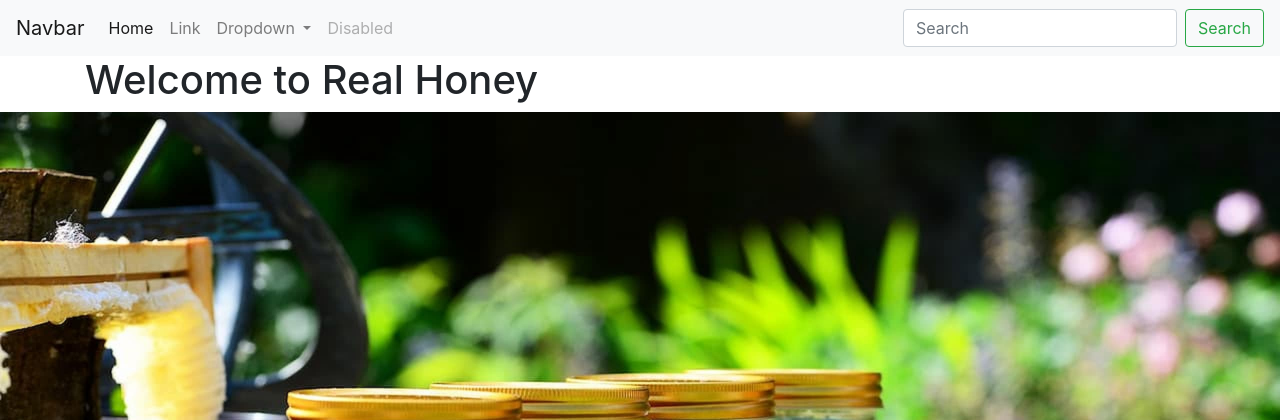
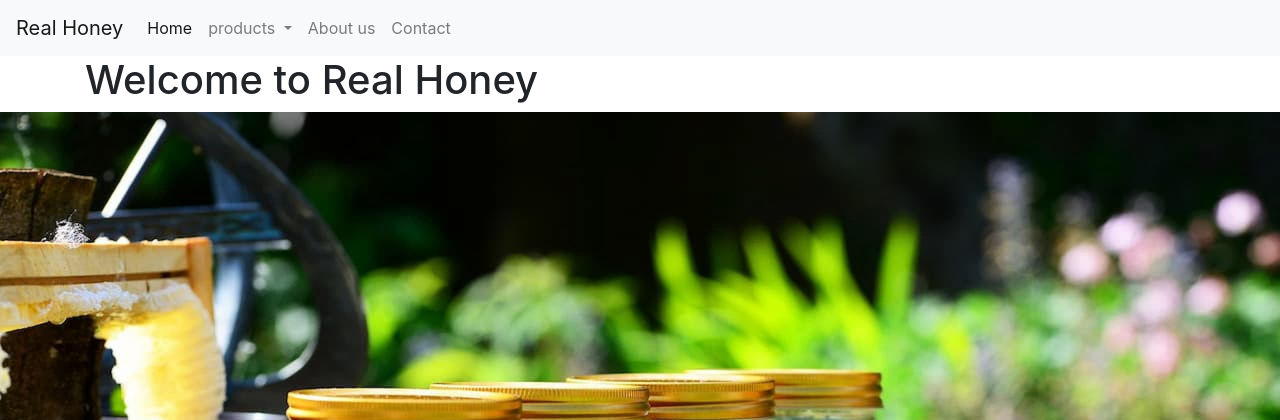
Before and after one commit to Quetzaly88/PP5-Real_Honey, a Django app: template home/templates/home/index.html in a window 1280 px wide. Shown: the top 420 px of the page. Run offline with Django 3.2, Linux system fonts and the light colour scheme; the template is opened without the code that fills it, so the values that code supplies are empty; some libraries are stand-ins or nearby versions; some web fonts are replaced.

Commit message:
Update navbar

```diff
--- a/home/views.py
+++ b/home/views.py
@@ -2,4 +2,4 @@ from django.shortcuts import render
 
 # Create your views here.
 def index(request):
-    return render(request, 'home_page/index.html')
+    return render(request, 'home/index.html')
--- a/products/templates/products/product_list.html
+++ b/products/templates/products/product_list.html
@@ -0,0 +1,2 @@
+{% extends "base.html" %}
+{% load static %}
--- a/templates/base.html
+++ b/templates/base.html
@@ -29,9 +29,9 @@
   </head>
 
   <body>
-    <!--bootstrap navbar-->
+    <!--bootstrap navbar with products dropdown-->
     <nav class="navbar navbar-expand-lg navbar-light bg-light">
-      <a class="navbar-brand" href="#">Navbar</a>
+      <a class="navbar-brand" href="{% url 'home' %}">Real Honey</a>
       <button class="navbar-toggler" type="button" data-toggle="collapse" data-target="#navbarSupportedContent" aria-controls="navbarSupportedContent" aria-expanded="false" aria-label="Toggle navigation">
         <span class="navbar-toggler-icon"></span>
       </button>
@@ -39,30 +39,30 @@
       <div class="collapse navbar-collapse" id="navbarSupportedContent">
         <ul class="navbar-nav mr-auto">
           <li class="nav-item active">
-            <a class="nav-link" href="#">Home <span class="sr-only">(current)</span></a>
+            <a class="nav-link" href="{% url 'home' %}">Home</a>
           </li>
-          <li class="nav-item">
-            <a class="nav-link" href="#">Link</a>
-          </li>
+
+          <!-- products dropdown -->
           <li class="nav-item dropdown">
             <a class="nav-link dropdown-toggle" href="#" id="navbarDropdown" role="button" data-toggle="dropdown" aria-haspopup="true" aria-expanded="false">
-              Dropdown
+              products
             </a>
-            <div class="dropdown-menu" aria-labelledby="navbarDropdown">
-              <a class="dropdown-item" href="#">Action</a>
-              <a class="dropdown-item" href="#">Another action</a>
-              <div class="dropdown-divider"></div>
-              <a class="dropdown-item" href="#">Something else here</a>
+            <div class="dropdown-menu">
+              <a class="dropdown-item" href="{% url 'product_list' %}">All products</a>
+              <a class="dropdown-item" href="#">Spring & Summer</a>
+              <a class="dropdown-item" href="#">Autumn</a>
             </div>
           </li>
+
           <li class="nav-item">
-            <a class="nav-link disabled" href="#">Disabled</a>
+            <a class="nav-link" href="#">About us</a>
           </li>
+
+          <li class="nav-item">
+            <a class="nav-link" href="#">Contact</a>
+          </li>
+
         </ul>
-        <form class="form-inline my-2 my-lg-0">
-          <input class="form-control mr-sm-2" type="search" placeholder="Search" aria-label="Search">
-          <button class="btn btn-outline-success my-2 my-sm-0" type="submit">Search</button>
-        </form>
       </div>
     </nav>
 
```
